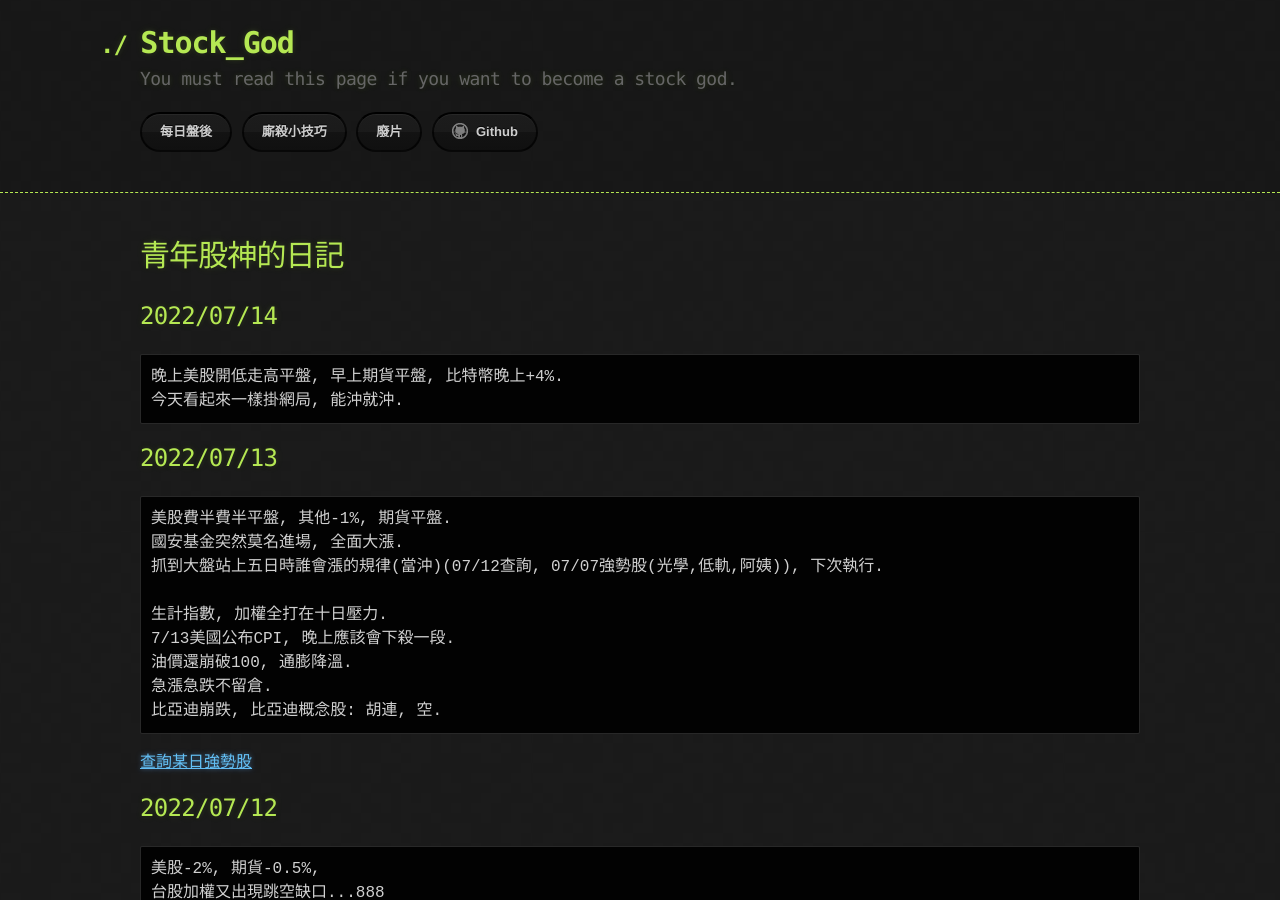
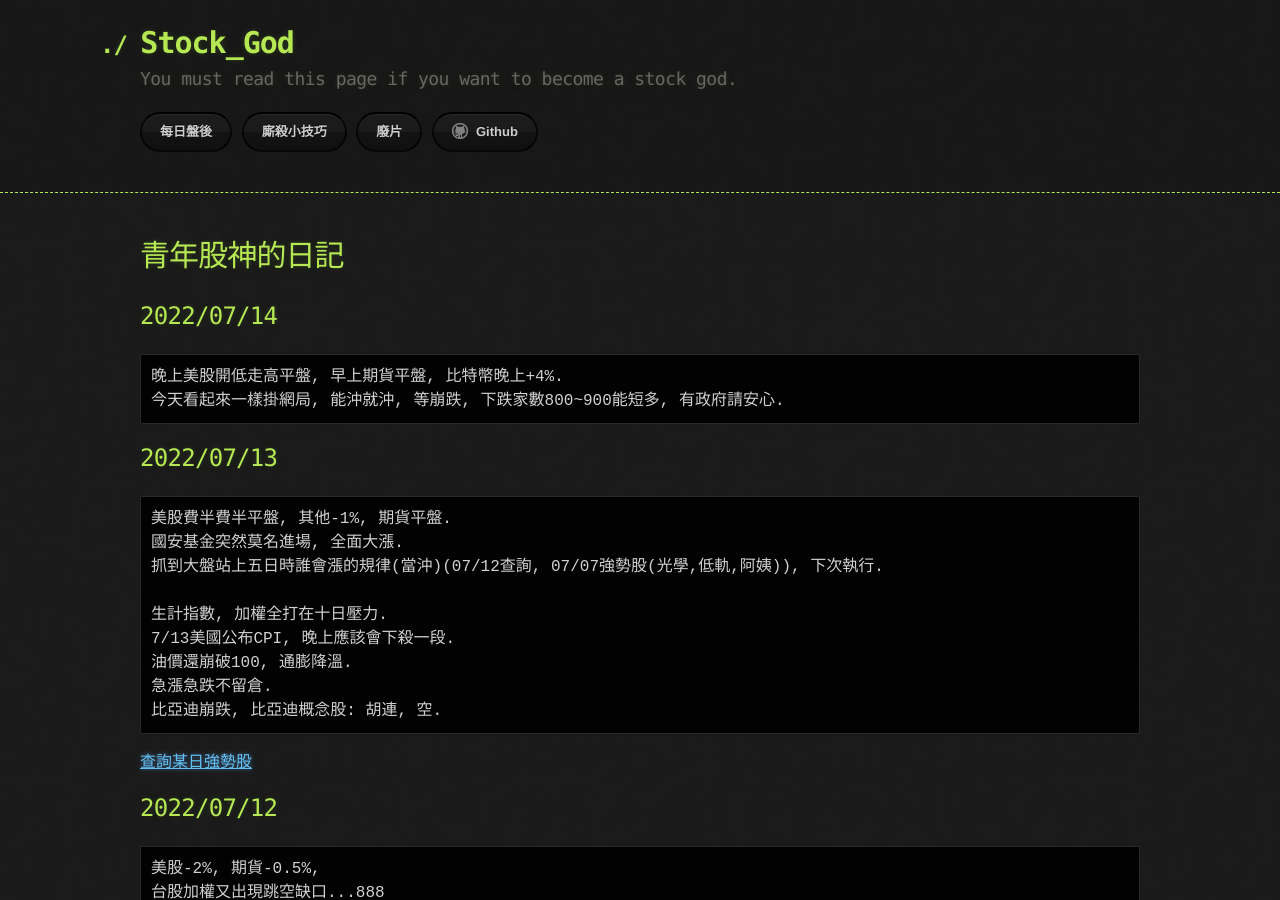
Before and after one commit to lepg5487/Stock_God, a Jekyll site: the page built from index.md, in a window 1280 px wide and 900 px high. Built offline with Jekyll 4.4.1, drawn with Linux system fonts in a browser that asks for light colours; our own code applies the rules of GitHub Pages for plain Markdown files.

Commit message:
Update index.md

````diff
--- a/index.md
+++ b/index.md
@@ -6,7 +6,7 @@ layout: testlayouts
 ## 2022/07/14
 ```
 晚上美股開低走高平盤, 早上期貨平盤, 比特幣晚上+4%.
-今天看起來一樣掛網局, 能沖就沖.
+今天看起來一樣掛網局, 能沖就沖, 等崩跌, 下跌家數800~900能短多, 有政府請安心.
 ```
 
 ## 2022/07/13
````
